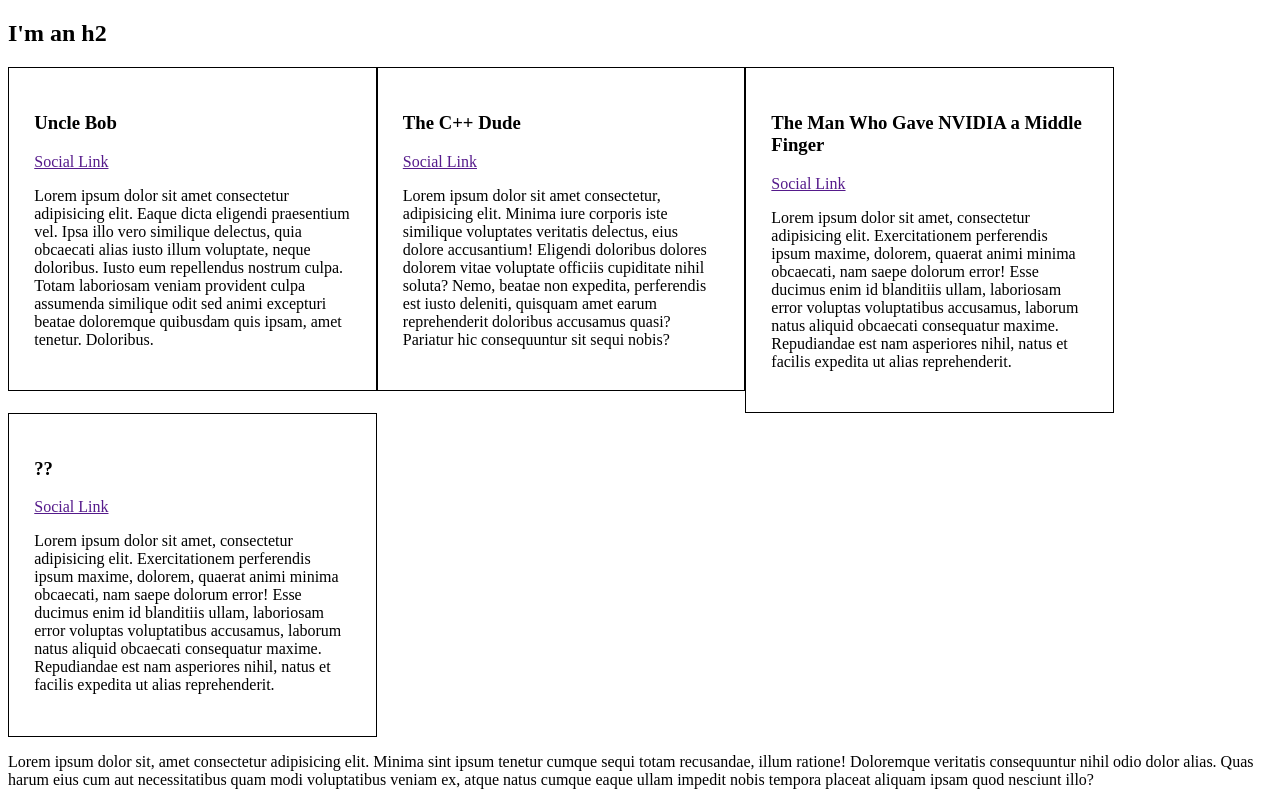
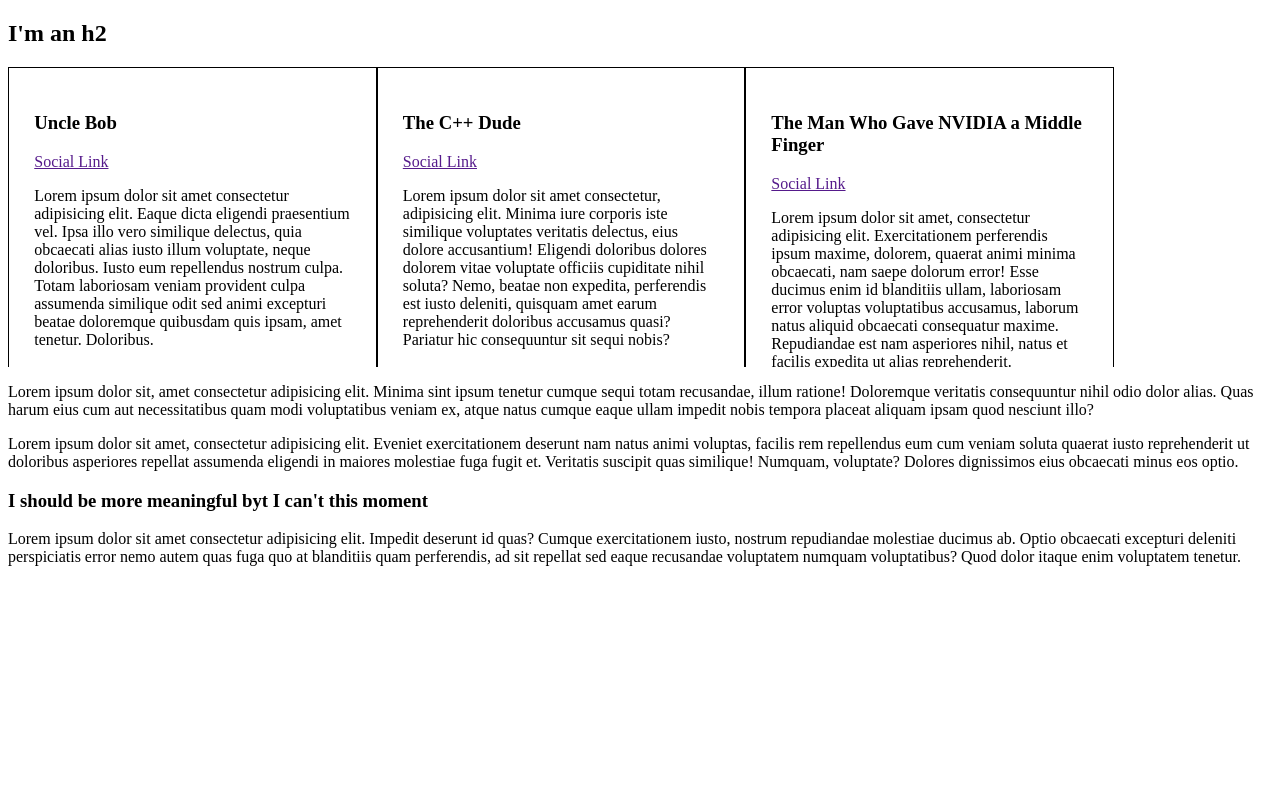
Before and after one commit to jbas1003/intermediate-css, a plain HTML site: page index.html in a window 1280 px wide. Shown: the top 800 px of the page. Drawn offline with Linux system fonts and the light colour scheme.

Commit message:
Added overflow: scroll

```diff
--- a/css/styles.css
+++ b/css/styles.css
@@ -8,6 +8,8 @@
 
 .bio-wrapper {
     font-size: 24px;
+    height: 300px;
+    overflow: scroll;
 }
 
 .bio-wrapper:after {
```
